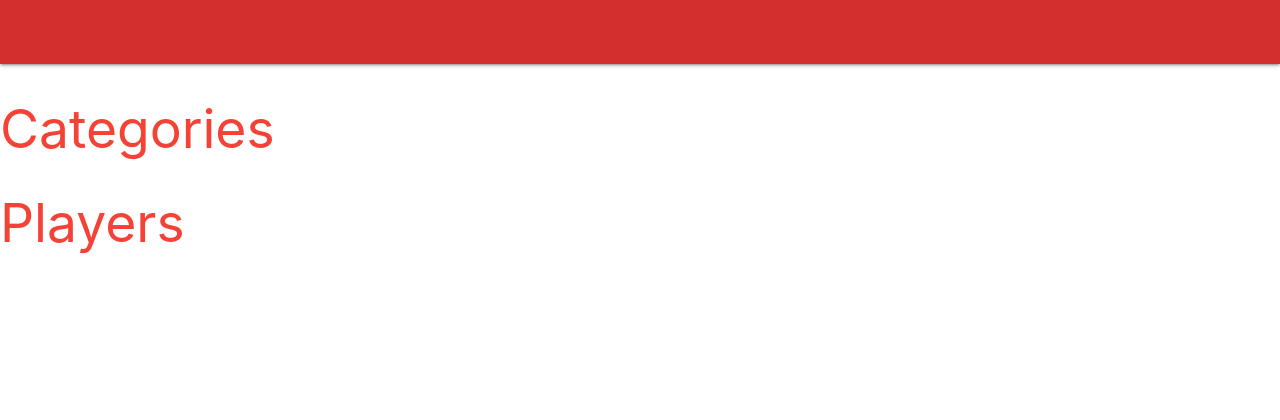
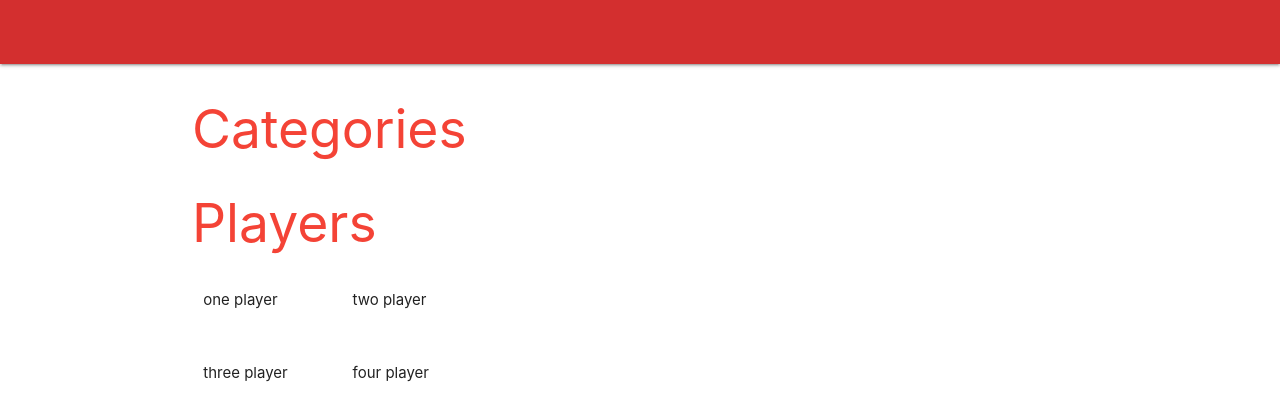
Before and after one commit to LyvieSaba/VEF-3V-05DU-H-t_H-pVerkefni, a plain HTML site: page templates/base.html in a window 1280 px wide. Drawn offline with Linux system fonts and the light colour scheme.

Commit message:
organized the player section a bit more

```diff
--- a/templates/base.html
+++ b/templates/base.html
@@ -21,10 +21,21 @@
     <nav class="red darken-2">
 
     </nav>
+    <div class="container">
     <h2 class="red-text darken-1">Categories</h1>
         <div>
 
         </div>
-    <h2 class="red-text darken-1">Players</h2>
+    <h2 class="red-text">Players</h2>
+        <div class="row">
+            <p class="col s2">one player</p>
+            <p class="col s2">two player</p>
+        </div>
+        <div class="row">
+            <p class="col s2">three player</p>
+            <p class="col s2">four player</p>
+        </div>
+
+    </div>
     </body>
   </html>
```
